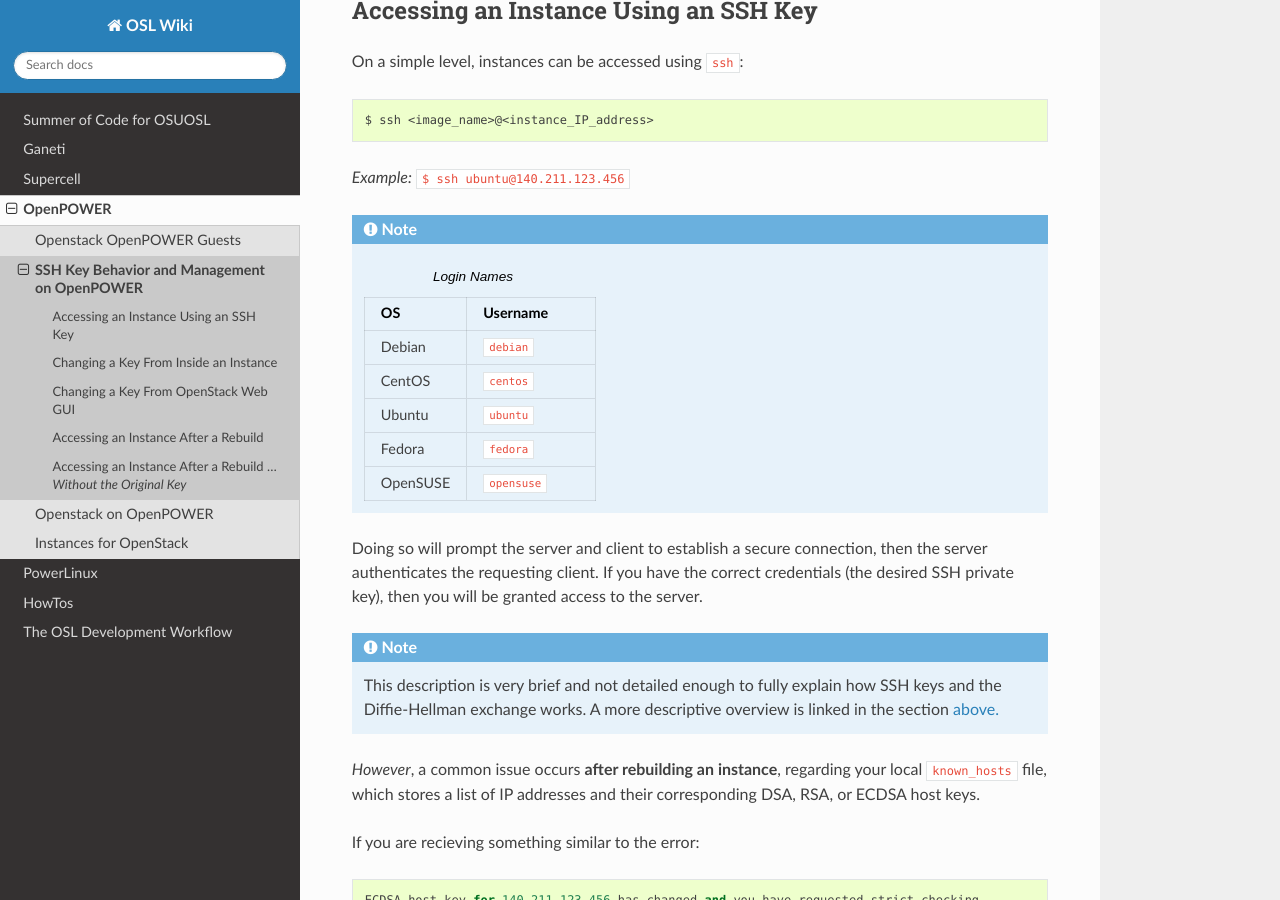
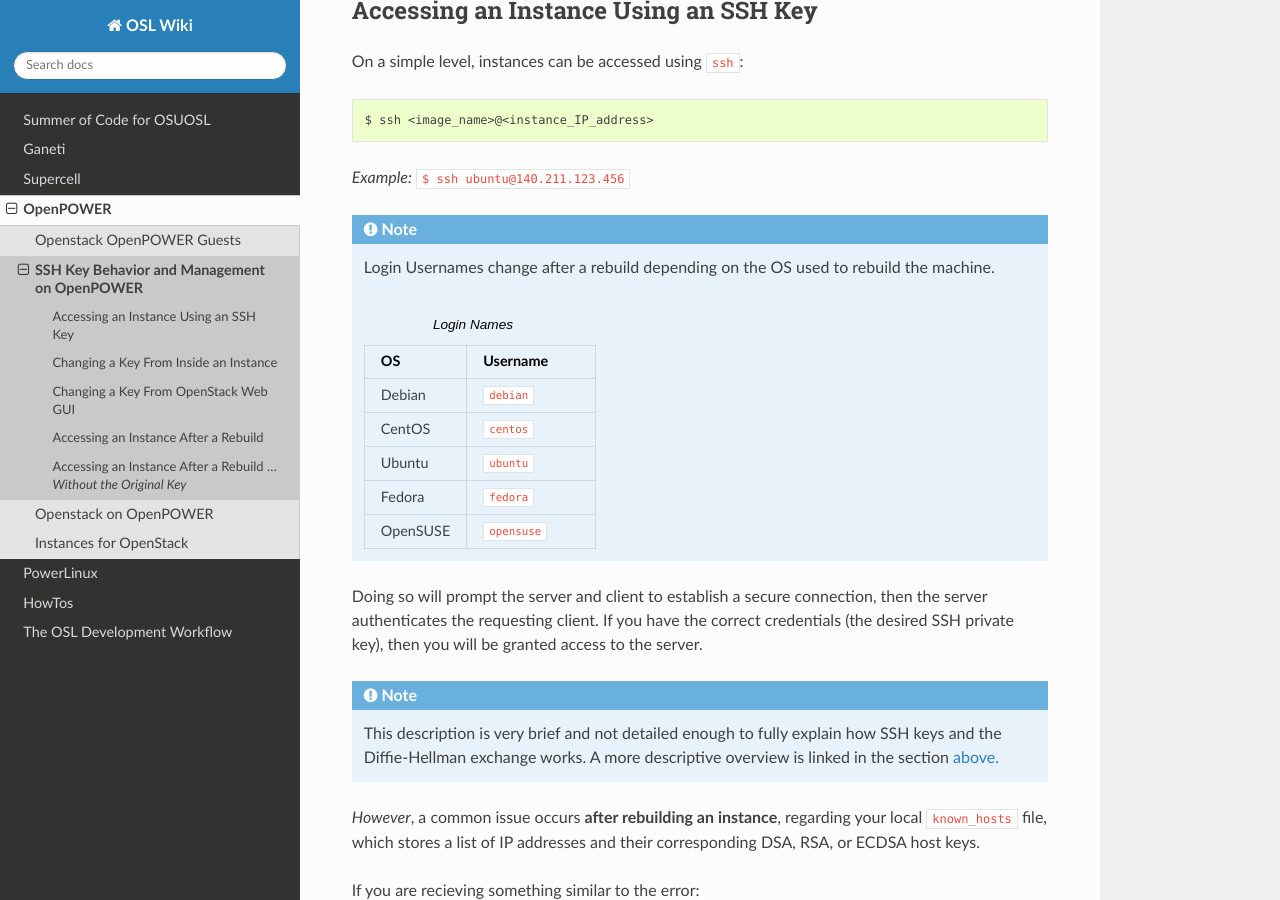
Before and after one commit to osuosl/wiki, a Sphinx documentation site: the page built from source/openpower/keys.rst, in a window 1280 px wide and 900 px high, scrolled down 496 px. Built offline with Sphinx 7.4.7 and the Read the Docs theme 2.0.0, drawn with Linux system fonts in a browser that asks for light colours.

Commit message:
added prefacing statement to table

```diff
--- a/source/openpower/keys.rst
+++ b/source/openpower/keys.rst
@@ -28,6 +28,8 @@ On a simple level, instances can be accessed using ``ssh``::
 *Example:* ``$ ssh ubuntu@140.211.123.456``
 
 .. note::
+
+  Login Usernames change after a rebuild depending on the OS used to rebuild the machine.
 
   .. csv-table:: Login Names
     :header: "OS", "Username"
```
